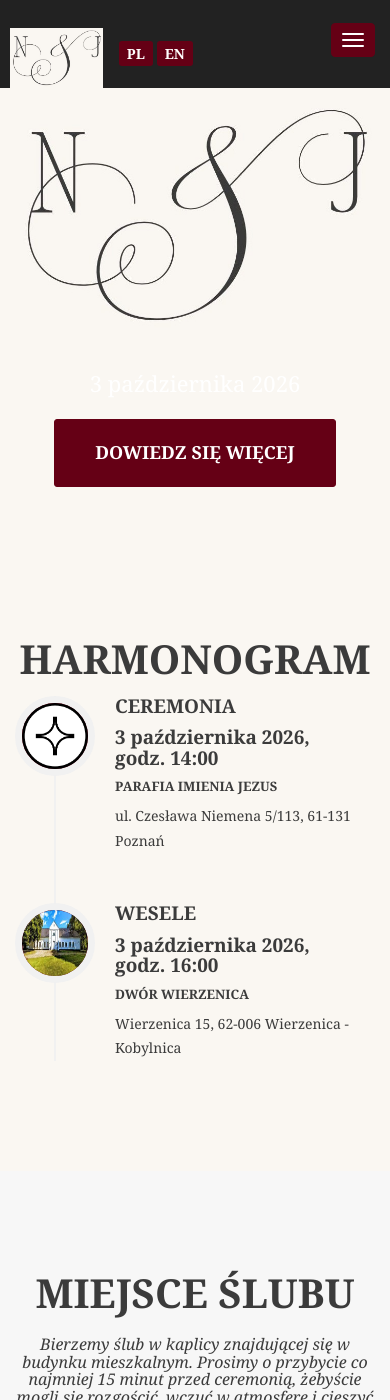
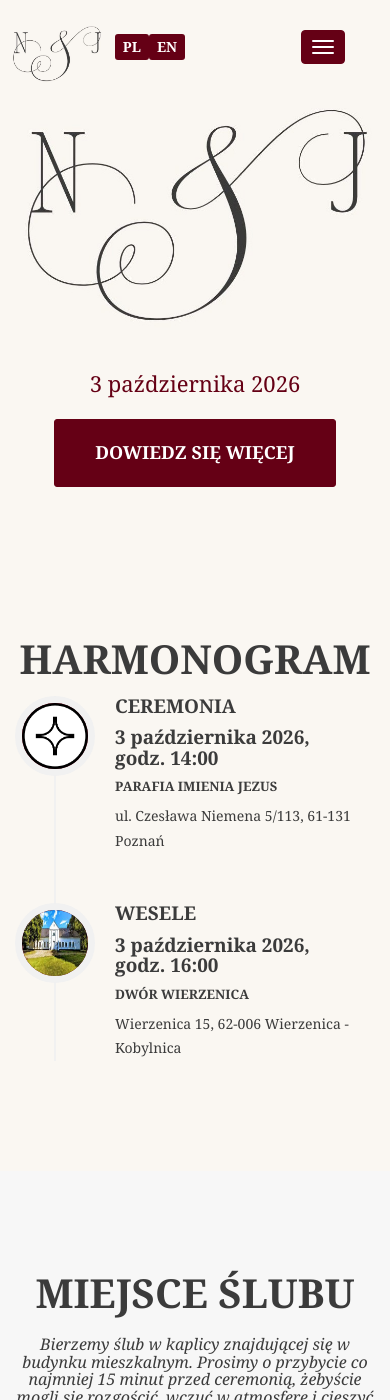
Before and after one commit to iakubluczak/iakubluczak.github.io, a Jekyll site: the page built from _pl_pages/index.html, in a window 390 px wide and 1400 px high. Built offline with Jekyll 4.4.1, drawn with Linux system fonts in a browser that asks for light colours; some web fonts are replaced.

Commit message:
Update navbar links to remove hidden classes for better visibility; enhance mobile responsiveness with new CSS styles for logo and menu alignment.

```diff
--- a/_includes/en_data/header.html
+++ b/_includes/en_data/header.html
@@ -34,10 +34,10 @@
                     <a class="page-scroll" href="#accommodation">Accommodation</a>
                 </li>
                 <li>
-                    <a class="page-scroll hidden-xs hidden-sm" href="#our_wishes">Our Wishes</a>
+                    <a class="page-scroll" href="#our_wishes">Our Wishes</a>
                 </li>
                 <li>
-                    <a class="page-scroll hidden-xs hidden-sm" href="#survey_link">Survey Link</a>
+                    <a class="page-scroll" href="#survey_link">Survey Link</a>
                 </li>
                 <li>
                     <a class="page-scroll" href="#FAQ">FAQ</a>
--- a/_includes/pl_data/header.html
+++ b/_includes/pl_data/header.html
@@ -34,10 +34,10 @@
                     <a class="page-scroll" href="#accommodation">Nocleg</a>
                 </li>
                 <li>
-                    <a class="page-scroll hidden-xs hidden-sm" href="#our_wishes">Nasze Prośby</a>
+                    <a class="page-scroll" href="#our_wishes">Nasze Prośby</a>
                 </li>
                 <li>
-                    <a class="page-scroll hidden-xs hidden-sm" href="#survey_link">Ankieta</a>
+                    <a class="page-scroll" href="#survey_link">Ankieta</a>
                 </li>
                 <li>
                     <a class="page-scroll" href="#FAQ">FAQ</a>
--- a/style.css
+++ b/style.css
@@ -260,7 +260,7 @@
 }
 .navbar-default {
     border-color: transparent;
-    background-color: #222;
+    background-color: #faf7f2;
     padding-top: 10px;
     padding-left: 10px;
 }
@@ -350,6 +350,59 @@
 /* Logo w nawigacji – bez zbędnego paddingu */
 .navbar-header .brand {
     padding-top: 0;
+}
+
+/* Mobile: logo i PL/EN po lewej, hamburger po prawej, wszystko wyrównane pionowo */
+@media (max-width: 767px) {
+    .navbar .container {
+        display: flex;
+        flex-wrap: wrap;
+        align-items: center;
+    }
+
+    /* Rozwinięte menu w całości poniżej paska (nie z boku) */
+    .navbar-collapse {
+        width: 100%;
+        order: 2;
+    }
+
+    .navbar-header {
+        display: flex;
+        align-items: center;
+        flex-wrap: nowrap;
+        width: 100%;
+        justify-content: space-between;
+    }
+
+    /* Kolejność wizualna: najpierw logo + przyciski języka (lewa strona), potem hamburger (prawa) */
+    .navbar-header > span {
+        display: inline-flex;
+        align-items: center;
+        flex-wrap: nowrap;
+        order: -1;
+    }
+
+    .navbar-header .navbar-toggle {
+        order: 1;
+    }
+
+    .navbar-header .brand,
+    .navbar-header .btn-m {
+        display: inline-flex;
+        align-items: center;
+    }
+
+    /* Inicjały w pełnym rozmiarze, lekko obniżone względem przycisków PL/EN */
+    .navbar-header .brand-logo {
+        margin-top: 0;
+        /* Rozmiar jak na desktop (bez ograniczenia 38px) */
+    }
+
+    /* Obniżenie inicjałów względem przycisków PL/EN */
+    .navbar-header .brand {
+        align-self: flex-end;
+        margin-top: 14px;
+    }
 }
 
 /* Wyrównanie pionowe lewej i prawej części headera oraz większy odstęp między nimi */
@@ -491,6 +544,7 @@
     font-size: 22px;
     /*font-style: italic;*/
     line-height: 22px;
+    color: #650015;
 }
 
 header .intro-text .intro-heading {
```
Also changed, not shown: 3 other files.
